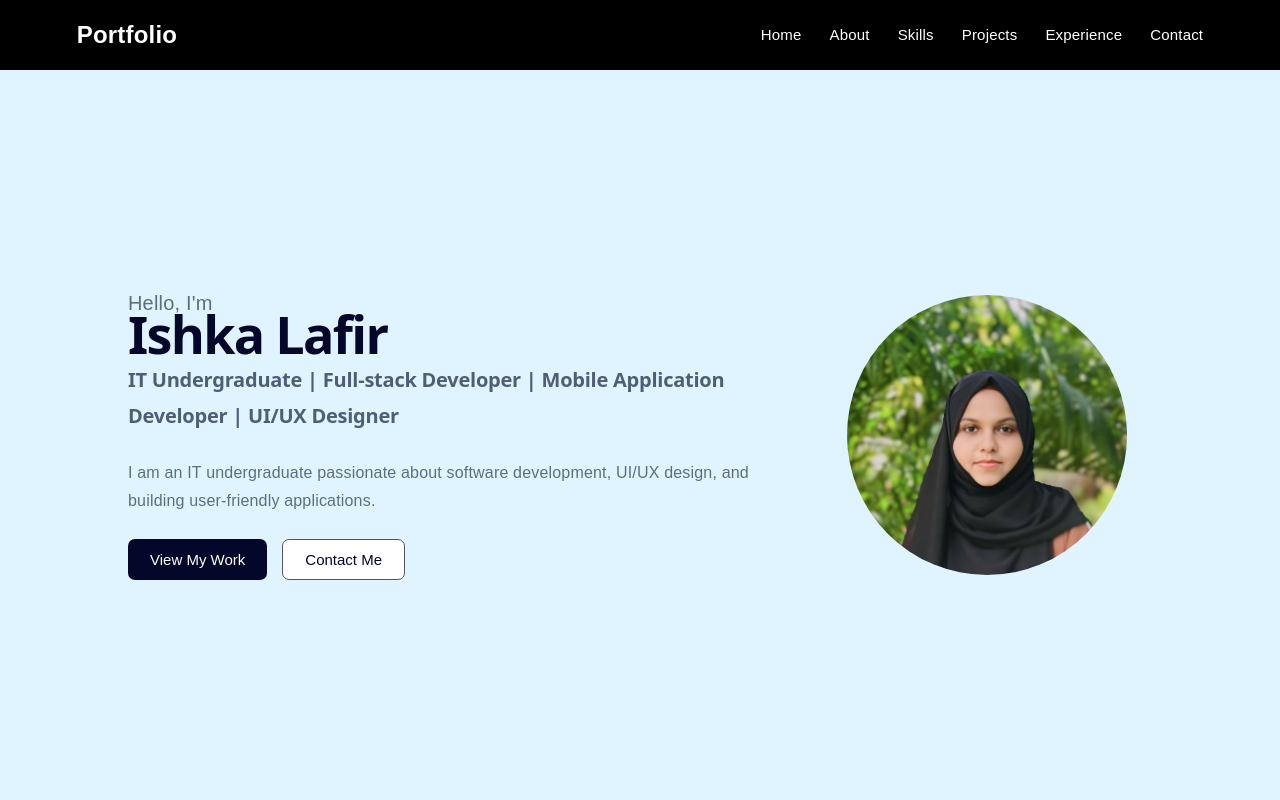
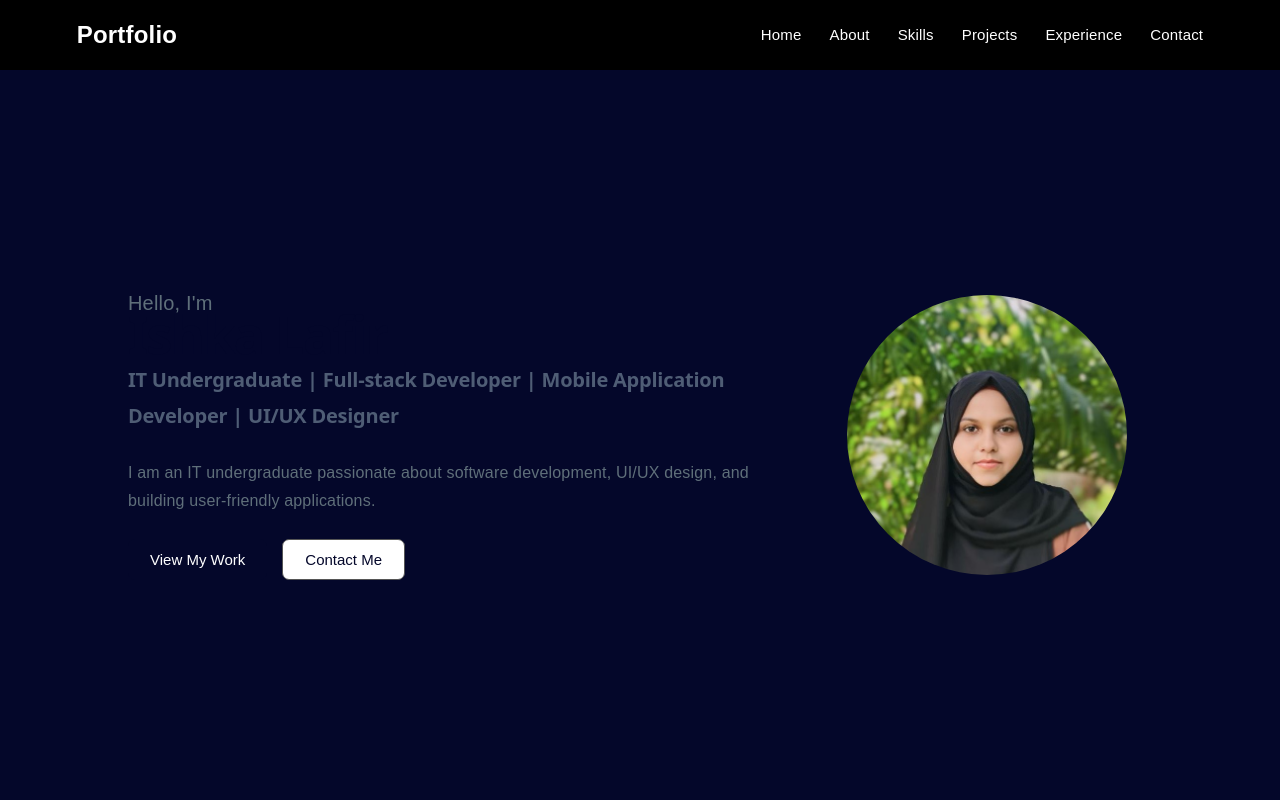
Before and after one commit to ishqafathima/My-Portfolio, a React (Vite) app: page / in a window 1280 px wide. Shown: the top 800 px of the page. Built offline with nearby package versions, Linux system fonts and the light colour scheme.

Commit message:
update portfolio

```diff
--- a/src/sections/Home/Home.css
+++ b/src/sections/Home/Home.css
@@ -3,7 +3,7 @@
   display: flex;
   align-items: center;
   padding: 0 10%;
-  background-color: #dff4ff;
+  background-color:  #04072a;
 }
 
 .home-content {
```
